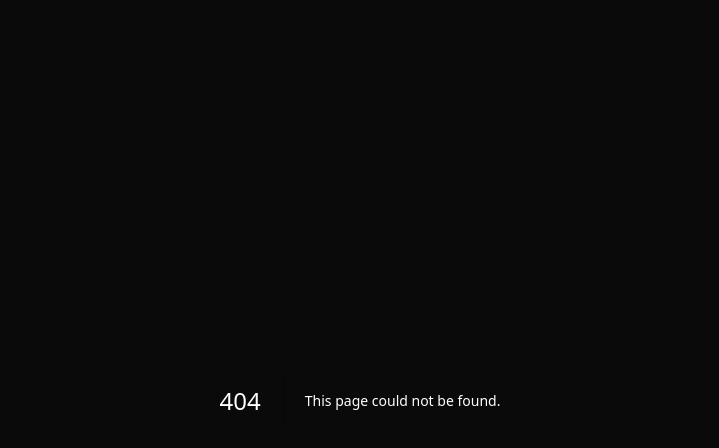
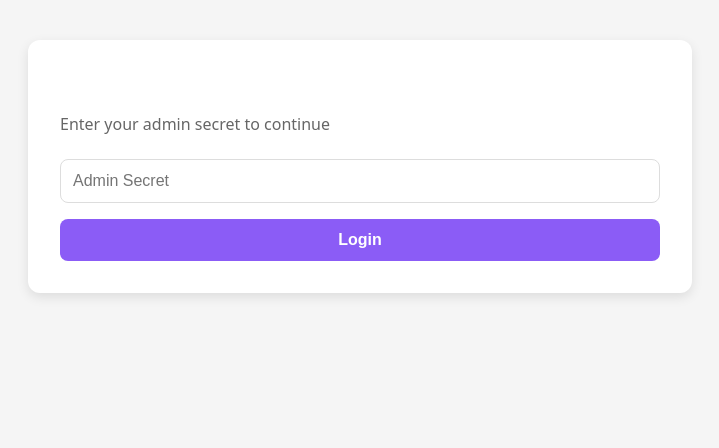
Before and after one commit to jonguttman/tripdar, a Next.js app: page /admin/partners in a window 1280 px wide. Before the commit this address had no page. Shown: the top 448 px of the page, without its empty margins (280-999 px from the left). Built offline with nearby package versions, Linux system fonts and the light colour scheme.

Commit message:
Add partner admin UI page
Web interface at /admin/partners for:
- Authenticating with admin secret
- Creating new partners and generating API keys
- Viewing existing partners

https://claude.ai/code/session_01K44bbWXs2fvSjYPdETCutD

```diff
--- /dev/null
+++ b/src/app/admin/partners/page.tsx
@@ -0,0 +1,382 @@
+"use client";
+
+import { useState } from "react";
+
+interface Partner {
+  id: string;
+  name: string;
+  allowedDomains: string[];
+  rateLimit: number;
+  active: boolean;
+  createdAt: string;
+}
+
+interface NewPartnerResponse {
+  partner: Partner;
+  apiKey: string;
+}
+
+export default function PartnersAdminPage() {
+  const [adminSecret, setAdminSecret] = useState("");
+  const [isAuthenticated, setIsAuthenticated] = useState(false);
+  const [partners, setPartners] = useState<Partner[]>([]);
+  const [newApiKey, setNewApiKey] = useState<string | null>(null);
+  const [error, setError] = useState<string | null>(null);
+  const [loading, setLoading] = useState(false);
+
+  // New partner form
+  const [newPartner, setNewPartner] = useState({
+    name: "The Mushroom Top",
+    allowedDomains: "themushroomtop.com, *.themushroomtop.com",
+    rateLimit: 120,
+  });
+
+  const authenticate = async () => {
+    setLoading(true);
+    setError(null);
+
+    try {
+      const res = await fetch("/api/admin/partners", {
+        headers: {
+          Authorization: `Bearer ${adminSecret}`,
+        },
+      });
+
+      const data = await res.json();
+
+      if (data.success) {
+        setIsAuthenticated(true);
+        setPartners(data.data.partners);
+      } else {
+        setError(data.error?.message || "Authentication failed");
+      }
+    } catch (err) {
+      setError("Network error");
+    } finally {
+      setLoading(false);
+    }
+  };
+
+  const createPartner = async () => {
+    setLoading(true);
+    setError(null);
+    setNewApiKey(null);
+
+    try {
+      const res = await fetch("/api/admin/partners", {
+        method: "POST",
+        headers: {
+          Authorization: `Bearer ${adminSecret}`,
+          "Content-Type": "application/json",
+        },
+        body: JSON.stringify({
+          name: newPartner.name,
+          allowedDomains: newPartner.allowedDomains
+            .split(",")
+            .map((d) => d.trim()),
+          rateLimit: newPartner.rateLimit,
+        }),
+      });
+
+      const data = await res.json();
+
+      if (data.success) {
+        const response = data.data as NewPartnerResponse;
+        setNewApiKey(response.apiKey);
+        setPartners([...partners, response.partner]);
+      } else {
+        setError(data.error?.message || "Failed to create partner");
+      }
+    } catch (err) {
+      setError("Network error");
+    } finally {
+      setLoading(false);
+    }
+  };
+
+  if (!isAuthenticated) {
+    return (
+      <div style={styles.container}>
+        <div style={styles.card}>
+          <h1 style={styles.title}>Partner Admin</h1>
+          <p style={styles.subtitle}>Enter your admin secret to continue</p>
+
+          <input
+            type="password"
+            placeholder="Admin Secret"
+            value={adminSecret}
+            onChange={(e) => setAdminSecret(e.target.value)}
+            style={styles.input}
+            onKeyDown={(e) => e.key === "Enter" && authenticate()}
+          />
+
+          <button
+            onClick={authenticate}
+            disabled={loading || !adminSecret}
+            style={styles.button}
+          >
+            {loading ? "Authenticating..." : "Login"}
+          </button>
+
+          {error && <p style={styles.error}>{error}</p>}
+        </div>
+      </div>
+    );
+  }
+
+  return (
+    <div style={styles.container}>
+      <div style={styles.card}>
+        <h1 style={styles.title}>Partner Admin</h1>
+
+        {/* New API Key Display */}
+        {newApiKey && (
+          <div style={styles.apiKeyBox}>
+            <h3 style={styles.apiKeyTitle}>New API Key Created!</h3>
+            <p style={styles.apiKeyWarning}>
+              Copy this now - it won't be shown again:
+            </p>
+            <code style={styles.apiKeyCode}>{newApiKey}</code>
+            <button
+              onClick={() => {
+                navigator.clipboard.writeText(newApiKey);
+                alert("Copied to clipboard!");
+              }}
+              style={styles.copyButton}
+            >
+              Copy to Clipboard
+            </button>
+          </div>
+        )}
+
+        {/* Create New Partner */}
+        <div style={styles.section}>
+          <h2 style={styles.sectionTitle}>Create New Partner</h2>
+
+          <div style={styles.formGroup}>
+            <label style={styles.label}>Partner Name</label>
+            <input
+              type="text"
+              value={newPartner.name}
+              onChange={(e) =>
+                setNewPartner({ ...newPartner, name: e.target.value })
+              }
+              style={styles.input}
+            />
+          </div>
+
+          <div style={styles.formGroup}>
+            <label style={styles.label}>Allowed Domains (comma-separated)</label>
+            <input
+              type="text"
+              value={newPartner.allowedDomains}
+              onChange={(e) =>
+                setNewPartner({ ...newPartner, allowedDomains: e.target.value })
+              }
+              style={styles.input}
+              placeholder="example.com, *.example.com"
+            />
+          </div>
+
+          <div style={styles.formGroup}>
+            <label style={styles.label}>Rate Limit (requests/minute)</label>
+            <input
+              type="number"
+              value={newPartner.rateLimit}
+              onChange={(e) =>
+                setNewPartner({
+                  ...newPartner,
+                  rateLimit: parseInt(e.target.value) || 60,
+                })
+              }
+              style={styles.input}
+            />
+          </div>
+
+          <button
+            onClick={createPartner}
+            disabled={loading}
+            style={styles.button}
+          >
+            {loading ? "Creating..." : "Create Partner & Generate API Key"}
+          </button>
+        </div>
+
+        {error && <p style={styles.error}>{error}</p>}
+
+        {/* Existing Partners */}
+        <div style={styles.section}>
+          <h2 style={styles.sectionTitle}>Existing Partners</h2>
+
+          {partners.length === 0 ? (
+            <p style={styles.empty}>No partners yet</p>
+          ) : (
+            <div style={styles.partnerList}>
+              {partners.map((partner) => (
+                <div key={partner.id} style={styles.partnerCard}>
+                  <div style={styles.partnerHeader}>
+                    <strong>{partner.name}</strong>
+                    <span
+                      style={{
+                        ...styles.badge,
+                        backgroundColor: partner.active ? "#22c55e" : "#ef4444",
+                      }}
+                    >
+                      {partner.active ? "Active" : "Revoked"}
+                    </span>
+                  </div>
+                  <div style={styles.partnerMeta}>
+                    <span>Domains: {partner.allowedDomains.join(", ")}</span>
+                    <span>Rate Limit: {partner.rateLimit}/min</span>
+                  </div>
+                </div>
+              ))}
+            </div>
+          )}
+        </div>
+      </div>
+    </div>
+  );
+}
+
+const styles: Record<string, React.CSSProperties> = {
+  container: {
+    minHeight: "100vh",
+    backgroundColor: "#f5f5f5",
+    padding: "40px 20px",
+    fontFamily: "system-ui, sans-serif",
+  },
+  card: {
+    maxWidth: "600px",
+    margin: "0 auto",
+    backgroundColor: "white",
+    borderRadius: "12px",
+    padding: "32px",
+    boxShadow: "0 4px 12px rgba(0,0,0,0.1)",
+  },
+  title: {
+    margin: "0 0 8px",
+    fontSize: "24px",
+    fontWeight: "600",
+  },
+  subtitle: {
+    margin: "0 0 24px",
+    color: "#666",
+  },
+  input: {
+    width: "100%",
+    padding: "12px",
+    fontSize: "16px",
+    border: "1px solid #ddd",
+    borderRadius: "8px",
+    marginBottom: "16px",
+    boxSizing: "border-box",
+  },
+  button: {
+    width: "100%",
+    padding: "12px",
+    fontSize: "16px",
+    fontWeight: "600",
+    backgroundColor: "#8b5cf6",
+    color: "white",
+    border: "none",
+    borderRadius: "8px",
+    cursor: "pointer",
+  },
+  error: {
+    color: "#ef4444",
+    marginTop: "16px",
+    textAlign: "center",
+  },
+  section: {
+    marginTop: "32px",
+    paddingTop: "32px",
+    borderTop: "1px solid #eee",
+  },
+  sectionTitle: {
+    margin: "0 0 16px",
+    fontSize: "18px",
+    fontWeight: "600",
+  },
+  formGroup: {
+    marginBottom: "16px",
+  },
+  label: {
+    display: "block",
+    marginBottom: "6px",
+    fontSize: "14px",
+    fontWeight: "500",
+    color: "#333",
+  },
+  apiKeyBox: {
+    backgroundColor: "#f0fdf4",
+    border: "2px solid #22c55e",
+    borderRadius: "8px",
+    padding: "20px",
+    marginBottom: "24px",
+  },
+  apiKeyTitle: {
+    margin: "0 0 8px",
+    color: "#166534",
+  },
+  apiKeyWarning: {
+    margin: "0 0 12px",
+    fontSize: "14px",
+    color: "#166534",
+  },
+  apiKeyCode: {
+    display: "block",
+    padding: "12px",
+    backgroundColor: "#dcfce7",
+    borderRadius: "4px",
+    fontFamily: "monospace",
+    fontSize: "12px",
+    wordBreak: "break-all",
+    marginBottom: "12px",
+  },
+  copyButton: {
+    padding: "8px 16px",
+    fontSize: "14px",
+    backgroundColor: "#22c55e",
+    color: "white",
+    border: "none",
+    borderRadius: "6px",
+    cursor: "pointer",
+  },
+  partnerList: {
+    display: "flex",
+    flexDirection: "column",
+    gap: "12px",
+  },
+  partnerCard: {
+    padding: "16px",
+    backgroundColor: "#f9fafb",
+    borderRadius: "8px",
+    border: "1px solid #e5e7eb",
+  },
+  partnerHeader: {
+    display: "flex",
+    justifyContent: "space-between",
+    alignItems: "center",
+    marginBottom: "8px",
+  },
+  badge: {
+    padding: "4px 8px",
+    borderRadius: "4px",
+    fontSize: "12px",
+    fontWeight: "600",
+    color: "white",
+  },
+  partnerMeta: {
+    display: "flex",
+    flexDirection: "column",
+    gap: "4px",
+    fontSize: "13px",
+    color: "#666",
+  },
+  empty: {
+    color: "#999",
+    textAlign: "center",
+    padding: "20px",
+  },
+};
```
